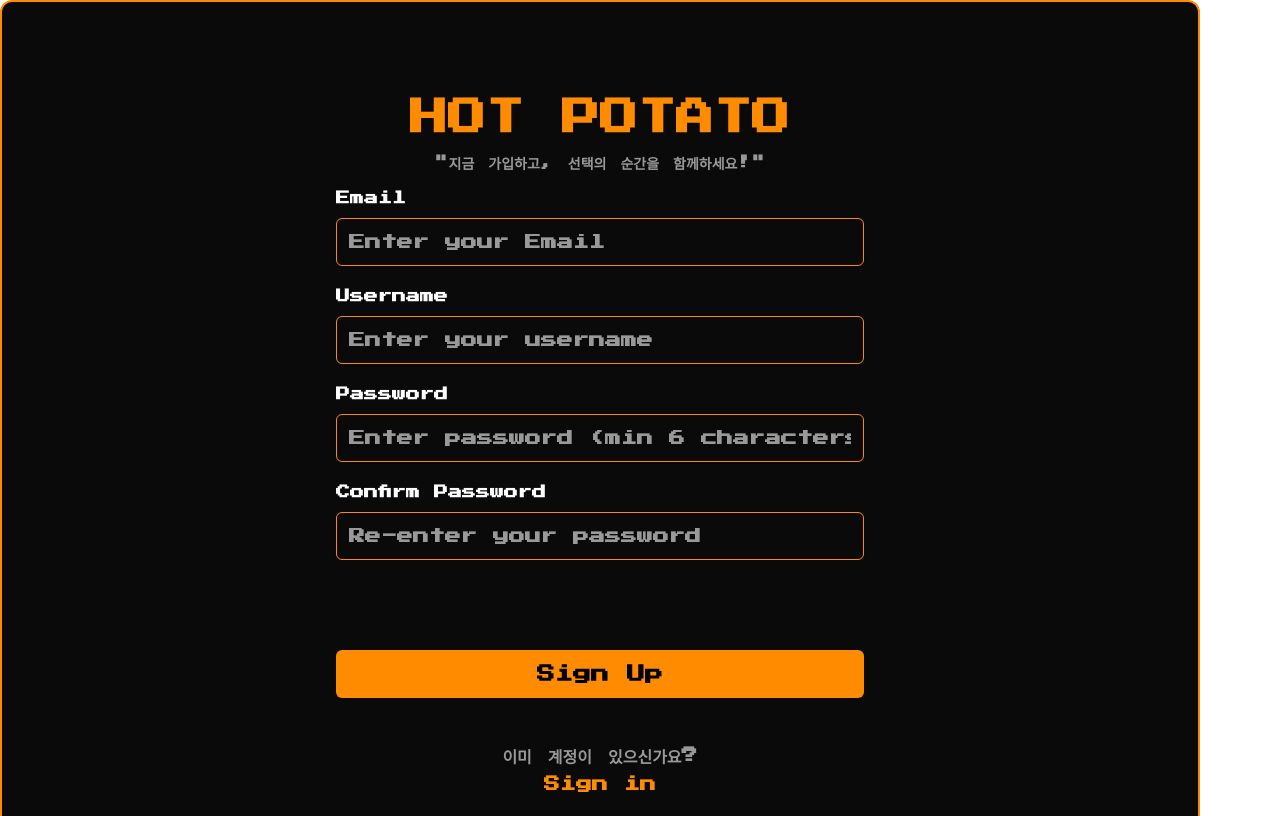
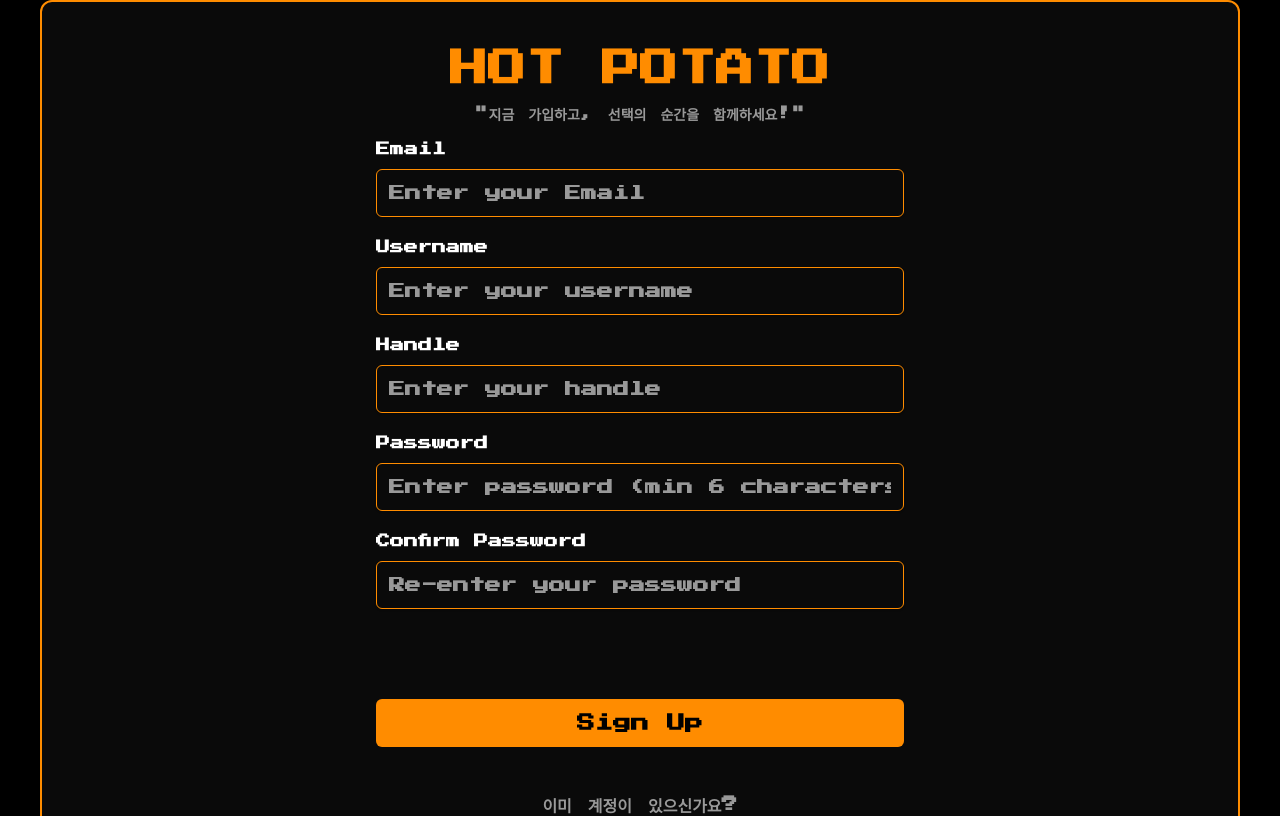
Before and after one commit to prgrms-fe-devcourse/FE7-PROJECT2-TEAM-1, a React (Vite) app: page /signup in a window 1280 px wide. Shown: the top 816 px of the page. Built offline with nearby package versions, Linux system fonts and the light colour scheme; a web font is replaced by a local one.

Commit message:
🐛 fix: profiles table 수정 및 signupUI 수정

```diff
--- a/src/pages/auth/SignIn.tsx
+++ b/src/pages/auth/SignIn.tsx
@@ -1,6 +1,7 @@
 import { useState } from "react";
 import supabase from "../../utils/supabase";
 import { Link } from "react-router";
+import hotPotato from "../../assets/sign/hotpotato_logo.png";
 
 export default function SignIn() {
   const [email, setEmail] = useState("");
@@ -22,9 +23,11 @@ export default function SignIn() {
 
   return (
     <>
+      <main className="max-w-dvw min-h-dvh bg-black overflow-hidden">
         <form onSubmit={(e) => submitHandler(e)}>
-        <div className="w-[1200px] min-h-[964px] bg-[#0A0A0A] border-2 border-[#FF8C00] rounded-[12px] flex flex-col items-center justify-center text-white">
+          <div className="w-[1200px] min-h-[964px] bg-[#0A0A0A] border-2 border-[#FF8C00] rounded-[12px] m-auto flex flex-col items-center justify-center text-white">
             <div className="flex flex-col items-center gap-[45px]">
+              <img src={hotPotato} alt="hotPotato_logo" />
               <div className="flex flex-col items-center gap-[5px]">
                 <p className="w-[515px] text-[#FF8C00] font-bold text-[38px] text-center">
                   HOT POTATO
@@ -102,13 +105,7 @@ export default function SignIn() {
             </Link>
           </div>
         </form>
-      {/* <form onSubmit={(e) => submitHandler(e)}>
-        이메일: <input type="email" value={email} onChange={(e) => setEmail(e.target.value)} />{" "}
-        <br />
-        패스워드:{" "}
-        <input type="text" value={password} onChange={(e) => setPassword(e.target.value)} />
-        <button>고고</button>
-      </form> */}
+      </main>
     </>
   );
 }
--- a/src/pages/auth/SignUp.tsx
+++ b/src/pages/auth/SignUp.tsx
@@ -1,18 +1,21 @@
 import { useState } from "react";
 import supabase from "../../utils/supabase";
 import { Link, useNavigate } from "react-router";
+import { checkEmailExists, checkHandleExists } from "../../services/signIn";
 
 export default function SignUp() {
   const navigate = useNavigate();
   const [inputState, setInputState] = useState({
     email: "",
     username: "",
+    handle: "",
     password: "",
     confirmPassword: "",
   });
   const [errors, setErrors] = useState({
     email: "",
     username: "",
+    handle: "",
     password: "",
     cofirmPassword: "",
     total: "",
@@ -26,10 +29,19 @@ export default function SignUp() {
         setInputState((prev) => ({ ...prev, email: value.trim() }));
         if (!/^[^\s@]+@[^\s@]+\.[^\s@]+$/.test(value)) {
           setErrors((prev) => ({ ...prev, email: "이메일 형식이 올바르지 않습니다." }));
-        } else {
-          // 중복체크
+          return;
+        }
+
+        const checkEmail = await checkEmailExists(value);
+        if (checkEmail) {
+          setErrors((prev) => ({
+            ...prev,
+            email: "사용할 수 없는 이메일 입니다. 다른 이메일을 입력해주세요.",
+          }));
+          return;
+        }
+
         setErrors((prev) => ({ ...prev, email: "" }));
-        }
         break;
       case "username":
         setInputState((prev) => ({ ...prev, username: value.trim() }));
@@ -38,6 +50,29 @@ export default function SignUp() {
         } else {
           setErrors((prev) => ({ ...prev, username: "" }));
         }
+        break;
+      case "handle":
+        setInputState((prev) => ({ ...prev, handle: value.trim() }));
+        if (value.trim().length < 2) {
+          setErrors((prev) => ({ ...prev, handle: "핸들은 최소 2자 이상이어야 합니다." }));
+          return;
+        }
+
+        if (!/^[a-zA-Z0-9가-힣._]+$/.test(value)) {
+          setErrors((prev) => ({ ...prev, handle: ". 또는 @ 기호만 사용 가능합니다." }));
+          return;
+        }
+
+        const checkHandle = await checkHandleExists(value);
+        if (checkHandle) {
+          setErrors((prev) => ({
+            ...prev,
+            handle: "사용할 수 없는 핸들 입니다. 다른 핸들을 입력해주세요.",
+          }));
+          return;
+        }
+
+        setErrors((prev) => ({ ...prev, handle: "" }));
         break;
       case "password":
         setInputState((prev) => ({ ...prev, password: value.trim() }));
@@ -63,21 +98,20 @@ export default function SignUp() {
   const submitHandler = async (e: React.FormEvent<HTMLFormElement>) => {
     e.preventDefault();
 
-    // 공백체크
     const isEmptyErrors = Object.values(errors).some((item) => item !== "");
-    console.log(isEmptyErrors);
     if (isEmptyErrors) {
       setErrors((prev) => ({ ...prev, total: "회원가입 형식이 올바르지 않습니다." }));
       return;
     }
 
-    const { email, password, username } = inputState;
+    const { email, password, username, handle } = inputState;
     const { error } = await supabase.auth.signUp({
       email,
       password,
       options: {
         data: {
           username,
+          handle,
           profile_img: null,
           bio: null,
         },
@@ -94,8 +128,9 @@ export default function SignUp() {
 
   return (
     <>
+      <main className="max-w-dvw min-h-dvh bg-black overflow-hidden">
         <form onSubmit={(e) => submitHandler(e)}>
-        <div className="w-[1200px] min-h-[964px] bg-[#0A0A0A] border-2 border-[#FF8C00] rounded-[12px] flex flex-col items-center justify-center text-white">
+          <div className="w-[1200px] min-h-[964px] bg-[#0A0A0A] border-2 border-[#FF8C00] rounded-[12px] m-auto flex flex-col items-center justify-center text-white">
             <div className="flex flex-col items-center gap-[45px]">
               <div className="flex flex-col items-center gap-[5px]">
                 <p className="w-[515px] text-[#FF8C00] font-bold text-[38px] text-center">
@@ -143,7 +178,29 @@ export default function SignUp() {
                     minLength={2}
                     className="w-full h-full bg-[#0A0A0A] border border-[#FF8C00] rounded-[6px] text-white placeholder-[#999999] placeholder:font-bold shadow-[0_1px_2px_rgba(0,0,0,0.25)] px-3 focus:outline-none focus:shadow-[0_0_12px_2px_#FF8C00] transition-shadow duration-200"
                     value={inputState.username}
-                  onChange={(e) => setInputState((prev) => ({ ...prev, username: e.target.value }))}
+                    onChange={(e) =>
+                      setInputState((prev) => ({ ...prev, username: e.target.value }))
+                    }
+                  />
+                </div>
+                <div className="relative w-[528px] h-[48px]">
+                  <label
+                    htmlFor="handle-input"
+                    className="absolute top-[-30px] text-[14px] text-white font-bold"
+                  >
+                    Handle
+                  </label>
+                  <input
+                    id="handle-input"
+                    name="handle"
+                    type="text"
+                    placeholder="Enter your handle"
+                    required
+                    onBlur={(e) => blurHandler(e)}
+                    minLength={2}
+                    className="w-full h-full bg-[#0A0A0A] border border-[#FF8C00] rounded-[6px] text-white placeholder-[#999999] placeholder:font-bold shadow-[0_1px_2px_rgba(0,0,0,0.25)] px-3 focus:outline-none focus:shadow-[0_0_12px_2px_#FF8C00] transition-shadow duration-200"
+                    value={inputState.handle}
+                    onChange={(e) => setInputState((prev) => ({ ...prev, handle: e.target.value }))}
                   />
                 </div>
 
@@ -164,7 +221,9 @@ export default function SignUp() {
                     minLength={6}
                     className="w-full h-full bg-[#0A0A0A] border border-[#FF8C00] rounded-[6px] text-white placeholder-[#999999] placeholder:font-bold shadow-[0_1px_2px_rgba(0,0,0,0.25)] px-3 focus:outline-none focus:shadow-[0_0_12px_2px_#FF8C00] transition-shadow duration-200"
                     value={inputState.password}
-                  onChange={(e) => setInputState((prev) => ({ ...prev, password: e.target.value }))}
+                    onChange={(e) =>
+                      setInputState((prev) => ({ ...prev, password: e.target.value }))
+                    }
                   />
                 </div>
 
@@ -229,6 +288,7 @@ export default function SignUp() {
             </Link>
           </div>
         </form>
+      </main>
     </>
   );
 }
--- a/src/services/signIn.ts
+++ b/src/services/signIn.ts
@@ -8,7 +8,18 @@ const checkEmailExists = async (email: string) => {
     return false;
   }
 
-  return data;
+  return !!data;
 };
 
-export { checkEmailExists };
+const checkHandleExists = async (handle: string) => {
+  const { data, error } = await supabase.from("profiles").select("*").eq("handle", handle).single();
+
+  if (error && error.code !== "PGRST116") {
+    console.error("Supabase error:", error);
+    return false;
+  }
+
+  return !!data;
+};
+
+export { checkEmailExists, checkHandleExists };
--- a/src/types/database.d.ts
+++ b/src/types/database.d.ts
@@ -249,6 +249,7 @@ export type Database = {
           bio: string | null
           created_at: string
           email: string
+          handle: string
           password: string | null
           profile_img: string | null
           uid: string
@@ -258,6 +259,7 @@ export type Database = {
           bio?: string | null
           created_at?: string
           email: string
+          handle?: string
           password?: string | null
           profile_img?: string | null
           uid?: string
@@ -267,6 +269,7 @@ export type Database = {
           bio?: string | null
           created_at?: string
           email?: string
+          handle?: string
           password?: string | null
           profile_img?: string | null
           uid?: string
--- a/src/types/user.d.ts
+++ b/src/types/user.d.ts
@@ -10,6 +10,7 @@ type Claims =
         phone_verified: boolean;
         sub: string;
         username: string;
+        handle: string;
       };
     })
   | null;
```
Also changed, not shown: src/assets/sign/hotpotato_logo.png (added). Lines whose indentation alone changed are shown as unchanged.
